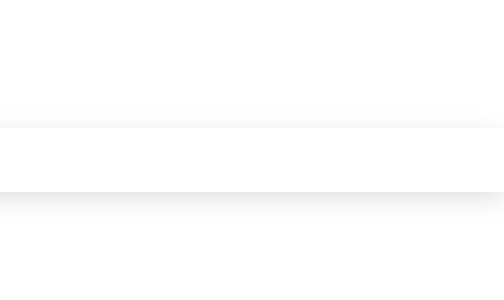
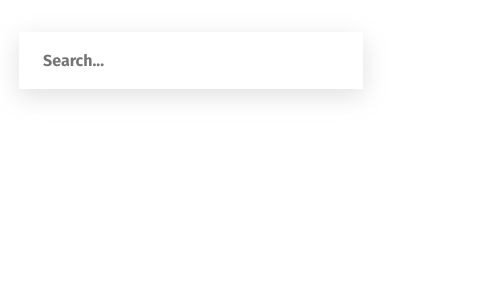
Before and after one commit to Hartaithan/collup, a React (Vite) app: page / in a window 390 px wide. Shown: the top 300 px of the page, 504 px wide, since content can reach past the window. Built offline with nearby package versions, Linux system fonts and the light colour scheme.

Commit message:
responsive layout

```diff
--- a/src/components/Container.tsx
+++ b/src/components/Container.tsx
@@ -1,4 +1,5 @@
 import { styled } from "styled-components";
+import { breakpoints } from "../helpers/media-query";
 
 const Container = styled.main`
   display: block;
@@ -7,6 +8,12 @@ const Container = styled.main`
   max-width: 1600px;
   margin: 0 auto;
   padding-top: 128px;
+  @media ${breakpoints.xxl} {
+    max-width: 90%;
+  }
+  @media ${breakpoints.lg} {
+    padding-top: 32px;
+  }
 `;
 
 export default Container;
--- a/src/components/Joke.tsx
+++ b/src/components/Joke.tsx
@@ -2,6 +2,7 @@ import type { FC } from "react";
 import type { Joke as IJoke } from "../models/JokeModel";
 import { styled } from "styled-components";
 import { formatDate } from "../helpers/date";
+import { breakpoints } from "../helpers/media-query";
 
 interface JokeProps {
   joke: IJoke;
@@ -19,6 +20,13 @@ const Container = styled.a<JokeProps>`
   flex-grow: 1;
   color: unset;
   text-decoration: unset;
+  @media ${breakpoints.xl} {
+    padding: 30px 30px 25px 30px;
+    width: 49%;
+  }
+  @media ${breakpoints.md} {
+    padding: 20px;
+  }
 `;
 
 const Content = styled.p<JokeProps>`
@@ -28,6 +36,19 @@ const Content = styled.p<JokeProps>`
   font-weight: 400;
   line-height: 30px;
   margin-bottom: ${(props) => (props.filled ? "60px" : "30px")};
+  word-wrap: break-word;
+  @media ${breakpoints.xl} {
+    font-size: 16px;
+    margin-bottom: 30px;
+  }
+  @media ${breakpoints.md} {
+    font-size: 14px;
+    margin-bottom: 25px;
+  }
+  @media ${breakpoints.xs} {
+    font-size: 12px;
+    margin-bottom: 15px;
+  }
 `;
 
 const Row = styled.div`
@@ -40,6 +61,12 @@ const Id = styled.p`
   font-family: Montserrat;
   font-size: 14px;
   font-weight: 400;
+  @media ${breakpoints.md} {
+    font-size: 12px;
+  }
+  @media ${breakpoints.xs} {
+    font-size: 10px;
+  }
 `;
 
 const Date = styled.p`
@@ -47,6 +74,12 @@ const Date = styled.p`
   font-family: Montserrat;
   font-size: 14px;
   font-weight: 400;
+  @media ${breakpoints.md} {
+    font-size: 12px;
+  }
+  @media ${breakpoints.xs} {
+    font-size: 10px;
+  }
 `;
 
 const Joke: FC<JokeProps> = (props) => {
--- a/src/components/JokeList.tsx
+++ b/src/components/JokeList.tsx
@@ -8,6 +8,7 @@ import {
 import Joke from "./Joke";
 import JokeSkeleton from "./JokeSkeleton";
 import { useIntersection } from "../hooks/useIntersection";
+import { breakpoints } from "../helpers/media-query";
 
 const loaders = Array.from(Array(5).keys());
 
@@ -17,6 +18,10 @@ const Container = styled.div`
   margin-top: 100px;
   margin-bottom: 60px;
   gap: 20px;
+  @media ${breakpoints.lg} {
+    margin-top: 60px;
+    margin-bottom: 30px;
+  }
 `;
 
 const Indicator = styled.div`
--- a/src/components/JokeSkeleton.tsx
+++ b/src/components/JokeSkeleton.tsx
@@ -1,4 +1,5 @@
 import { keyframes, styled } from "styled-components";
+import { breakpoints } from "../helpers/media-query";
 
 interface JokeSkeletonProps {
   filled?: boolean;
@@ -23,6 +24,13 @@ const JokeSkeleton = styled.div<JokeSkeletonProps>`
   width: ${(props) => (props.filled ? "49%" : "32%")};
   height: ${(props) => (props.filled ? "250px" : "150px")};
   flex-grow: 1;
+  @media ${breakpoints.xl} {
+    width: 49%;
+    height: 200px;
+  }
+  @media ${breakpoints.md} {
+    height: 100px;
+  }
 `;
 
 export default JokeSkeleton;
--- a/src/components/SearchInput.tsx
+++ b/src/components/SearchInput.tsx
@@ -5,6 +5,7 @@ import useDebounce from "../hooks/useDebounce";
 import { useDispatch, useSelector } from "../hooks/useStore";
 import { jokesSearch, resetList, setLoading } from "../store/jokes/actions";
 import { selectJokesTotal } from "../store/jokes/selectors";
+import { breakpoints } from "../helpers/media-query";
 
 const Wrapper = styled.div`
   position: relative;
@@ -22,6 +23,16 @@ const Input = styled.input`
   padding: 19px 36px 21px 36px;
   font-size: 20px;
   font-weight: 700;
+  @media ${breakpoints.md} {
+    min-width: unset;
+    width: 100%;
+    font-size: 16px;
+    padding: 19px 24px;
+  }
+  @media ${breakpoints.xs} {
+    font-size: 14px;
+    padding: 16px 20px;
+  }
 `;
 
 const Message = styled.p`
@@ -34,6 +45,16 @@ const Message = styled.p`
   font-weight: 400;
   font-family: "Montserrat";
   padding-left: 36px;
+  @media ${breakpoints.md} {
+    min-width: unset;
+    width: 100%;
+    font-size: 14px;
+    padding-left: 24px;
+  }
+  @media ${breakpoints.xs} {
+    font-size: 12px;
+    padding-left: 24px;
+  }
 `;
 
 const SearchInput: FC = () => {
--- /dev/null
+++ b/src/helpers/media-query.ts
@@ -0,0 +1,17 @@
+const sizes = {
+  xs: "375px",
+  sm: "576px",
+  md: "768px",
+  lg: "992px",
+  xl: "1200px",
+  xxl: "1700px",
+};
+
+export const breakpoints = {
+  xs: `(max-width: ${sizes.xs})`,
+  sm: `(max-width: ${sizes.sm})`,
+  md: `(max-width: ${sizes.md})`,
+  lg: `(max-width: ${sizes.lg})`,
+  xl: `(max-width: ${sizes.xl})`,
+  xxl: `(max-width: ${sizes.xxl})`,
+};
```
